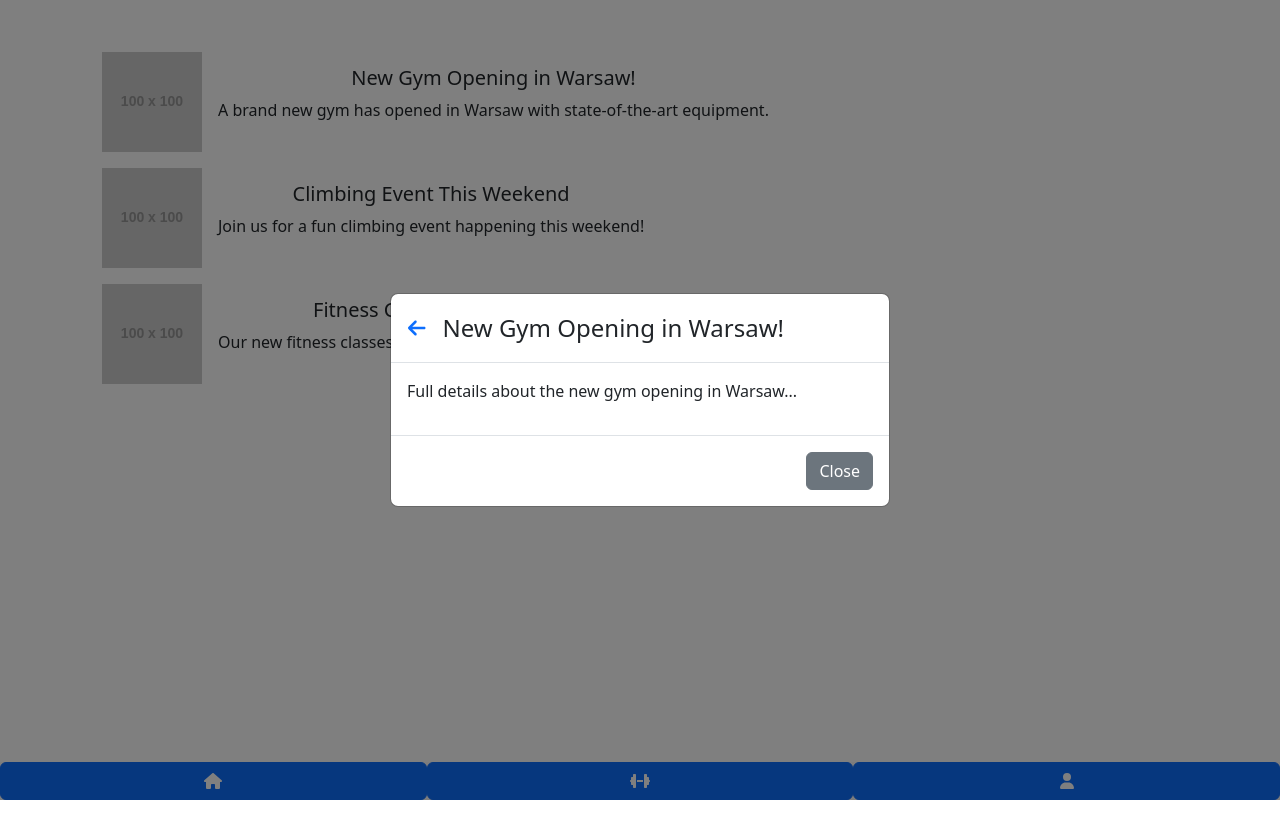
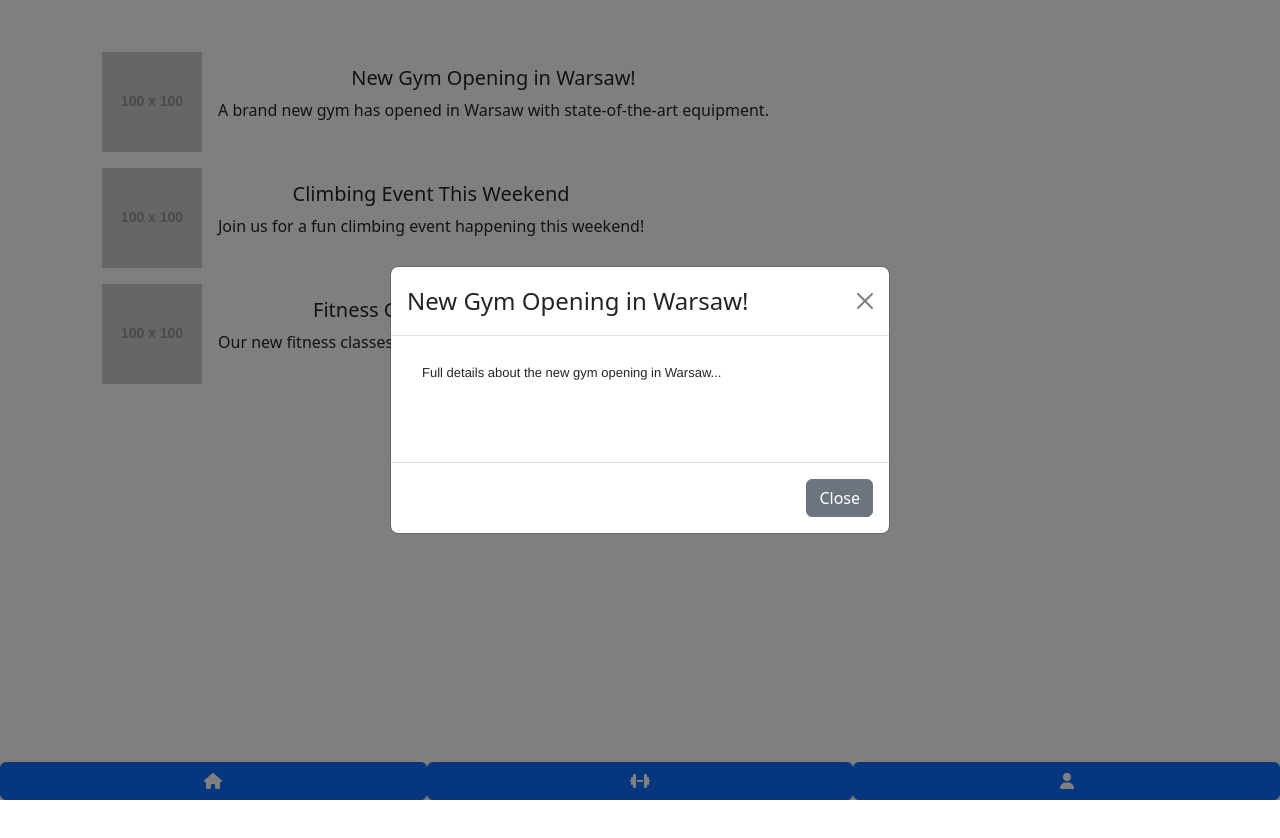
Before and after one commit to Lucius17/IClimb-client, a React (Vite) app: page /news in a window 1280 px wide. Both pictures are taken after a click on the element 640 px from the left and 102 px from the top of the page. Shown: the top 838 px of the page. Built offline with nearby package versions, Linux system fonts and the light colour scheme.

Commit message:
Aktualizacja newsów u użytkonika

```diff
--- a/src/components/News.jsx
+++ b/src/components/News.jsx
@@ -1,8 +1,8 @@
 import React, { useState } from 'react';
+import { Modal, Button } from 'react-bootstrap';
+import ReactQuill from 'react-quill'; // Użyj ReactQuill zamiast Quill
+import 'react-quill/dist/quill.snow.css'; // Import CSS Quill
 import Menu from './Menu.jsx';
-import { Modal, Button } from 'react-bootstrap';
-import { FontAwesomeIcon } from '@fortawesome/react-fontawesome';
-import { faArrowLeft } from '@fortawesome/free-solid-svg-icons';
 
 function News() {
   const [showModal, setShowModal] = useState(false);
@@ -13,19 +13,19 @@ function News() {
       title: 'New Gym Opening in Warsaw!',
       description: 'A brand new gym has opened in Warsaw with state-of-the-art equipment.',
       imageUrl: 'https://via.placeholder.com/100',
-      fullContent: 'Full details about the new gym opening in Warsaw...',
+      fullContent: '<p>Full details about the new gym opening in Warsaw...</p>',
     },
     {
       title: 'Climbing Event This Weekend',
       description: 'Join us for a fun climbing event happening this weekend!',
       imageUrl: 'https://via.placeholder.com/100',
-      fullContent: 'Full details about the climbing event happening this weekend...',
+      fullContent: '<p>Full details about the climbing event happening this weekend...</p>',
     },
     {
       title: 'Fitness Classes Starting Soon',
       description: 'Our new fitness classes are starting next week. Sign up today!',
       imageUrl: 'https://via.placeholder.com/100',
-      fullContent: 'Full details about the upcoming fitness classes...',
+      fullContent: '<p>Full details about the upcoming fitness classes...</p>',
     },
   ];
 
@@ -69,15 +69,16 @@ function News() {
       {/* Modal to show full news */}
       {selectedNews && (
         <Modal show={showModal} onHide={handleCloseModal} centered>
-          <Modal.Header>
-            {/* Icona powrotu */}
-            <Button variant="link" onClick={handleCloseModal} style={{ padding: 0 }}>
-              <FontAwesomeIcon icon={faArrowLeft} size="lg" />
-            </Button>
-            <Modal.Title className="ms-3">{selectedNews.title}</Modal.Title>
+          <Modal.Header closeButton>
+            <Modal.Title>{selectedNews.title}</Modal.Title>
           </Modal.Header>
           <Modal.Body>
-            <p>{selectedNews.fullContent}</p>
+            {/* Użyj ReactQuill do wyświetlania treści */}
+            <ReactQuill
+              value={selectedNews.fullContent}
+              readOnly
+              theme="bubble" // Możesz zmienić temat na 'bubble' lub 'snow'
+            />
           </Modal.Body>
           <Modal.Footer>
             <Button variant="secondary" onClick={handleCloseModal}>
```
